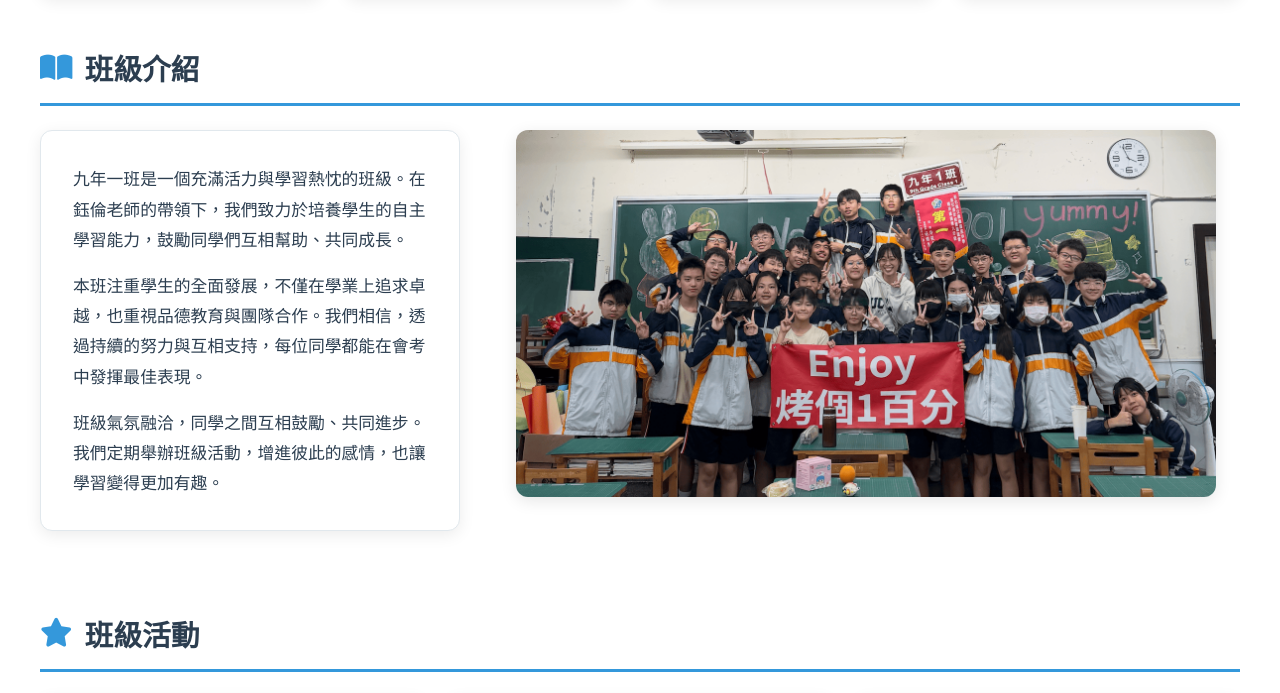
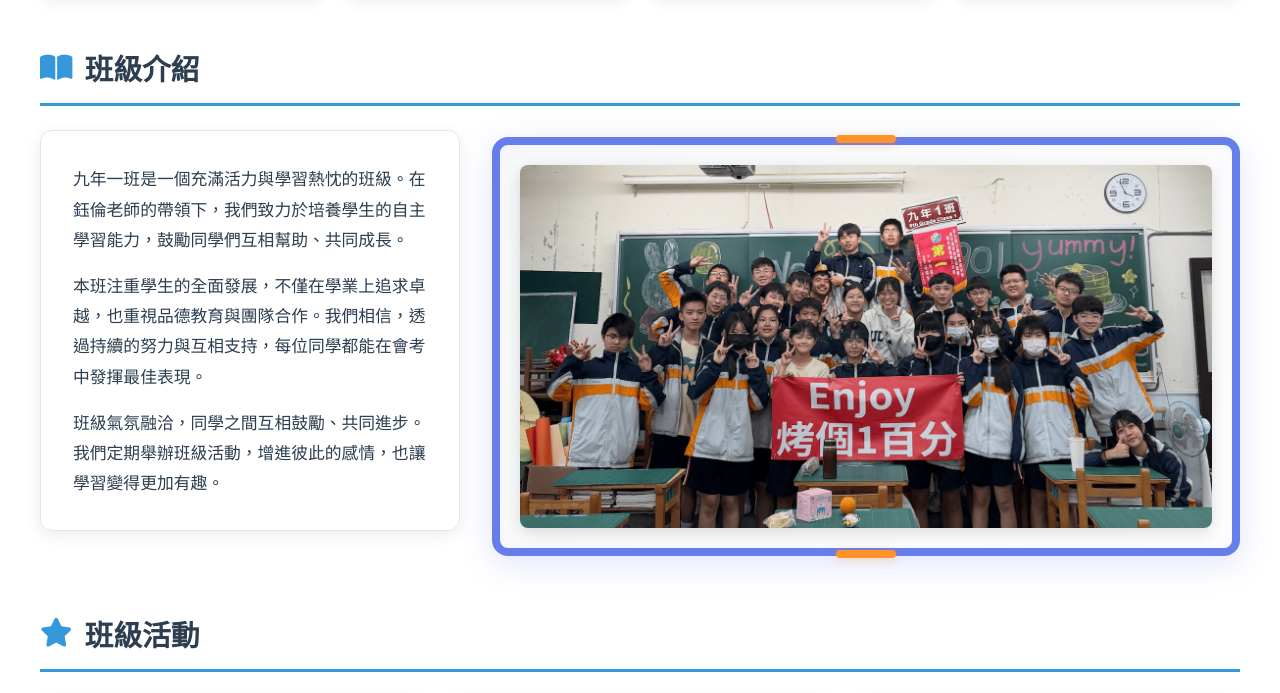
Before and after one commit to rennychou599-lgtm/ellen-classroom, a website: page class-901.html in a window 1280 px wide. Shown: the part 734-1427 px from the top of the page. Drawn offline with Linux system fonts and the light colour scheme; a web font is replaced by a local one.

Commit message:
为九年一班照片添加相框设计，并让文字底部与图片对齐

```diff
--- a/class-901.html
+++ b/class-901.html
@@ -355,7 +355,7 @@
                     <i class="fas fa-book-open"></i>
                     班級介紹
                 </h2>
-                <div style="display: flex; gap: 2rem; align-items: flex-start; flex-wrap: wrap;">
+                <div style="display: flex; gap: 2rem; align-items: flex-end; flex-wrap: wrap;">
                     <div style="flex: 0 0 35%; min-width: 280px;">
                         <div class="class-description" style="text-align: left;">
                             <p>
@@ -370,9 +370,13 @@
                         </div>
                     </div>
                     <div style="flex: 1; min-width: 300px; text-align: center;">
-                        <img src="images2/bull1.png" alt="九年一班班級照片"
-                            style="width: 100%; max-width: 700px; height: auto; border-radius: 12px; box-shadow: 0 4px 16px rgba(0, 0, 0, 0.1);"
-                            loading="lazy">
+                        <div style="display: inline-block; padding: 20px; background: linear-gradient(135deg, #f8f9fa 0%, #ffffff 100%); border: 8px solid #667eea; border-radius: 16px; box-shadow: 0 8px 32px rgba(102, 126, 234, 0.2), inset 0 0 20px rgba(102, 126, 234, 0.05); position: relative;">
+                            <div style="position: absolute; top: -10px; left: 50%; transform: translateX(-50%); width: 60px; height: 8px; background: #ff922b; border-radius: 4px; box-shadow: 0 2px 8px rgba(255, 146, 43, 0.3);"></div>
+                            <img src="images2/bull1.png" alt="九年一班班級照片"
+                                style="width: 100%; max-width: 700px; height: auto; border-radius: 8px; display: block; box-shadow: 0 4px 16px rgba(0, 0, 0, 0.15);"
+                                loading="lazy">
+                            <div style="position: absolute; bottom: -10px; left: 50%; transform: translateX(-50%); width: 60px; height: 8px; background: #ff922b; border-radius: 4px; box-shadow: 0 2px 8px rgba(255, 146, 43, 0.3);"></div>
+                        </div>
                     </div>
                 </div>
             </div>
```
